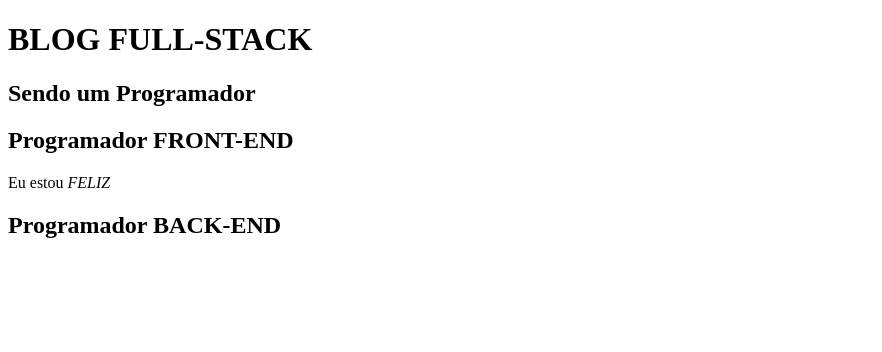
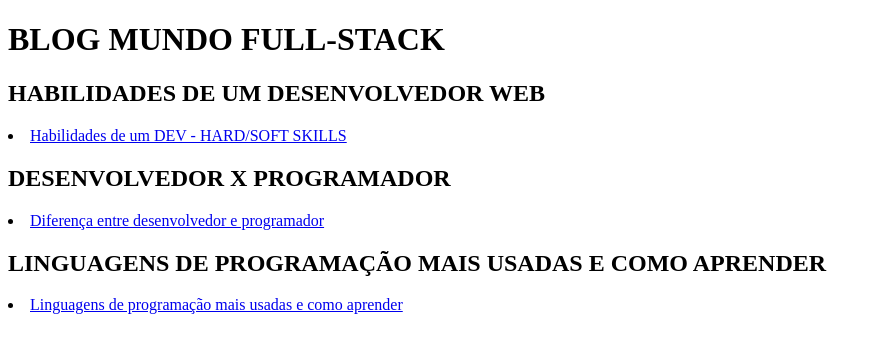
Before and after one commit to almeidafrederico/Sprint-1---Blog-Kenzie, a plain HTML site: page index.html in a window 1280 px wide. Shown: the whole page, without its empty margins (0-882 px from the left). Drawn offline with Linux system fonts and the light colour scheme.

Commit message:
HyperLink e escolha post Kenzie

```diff
--- a/index.html
+++ b/index.html
@@ -9,12 +9,12 @@
         <link rel="icon" href="./src/img/favicon.jpeg">
     </head>
     <body>
-        <h1>BLOG FULL-STACK</h1>
-        <h2>Sendo um Programador</h2>
-        <h2>Programador FRONT-END</h2>
-            <p>
-                Eu estou <em>FELIZ</em>
-            </p>
-        <h2>Programador BACK-END</h2>
+        <h1>BLOG MUNDO FULL-STACK</h1>
+        <h2>HABILIDADES DE UM DESENVOLVEDOR WEB</h2>
+            <li><a href="https://kenzie.com.br/blog/habilidades-de-um-desenvolvedor/" target="_blank">Habilidades de um DEV - HARD/SOFT SKILLS</a></li>
+        <h2>DESENVOLVEDOR X PROGRAMADOR</h2>
+            <li><a href="https://kenzie.com.br/blog/diferenca-de-programador-e-desenvolvedor/" target="_blank">Diferença entre desenvolvedor e programador</a></li>
+        <h2>LINGUAGENS DE PROGRAMAÇÃO MAIS USADAS E COMO APRENDER</h2>
+            <li><a href="https://kenzie.com.br/blog/linguagens-de-programacao-mais-usadas/" target="_blank">Linguagens de programação mais usadas e como aprender</a></li>
     </body>
 </html>
```
